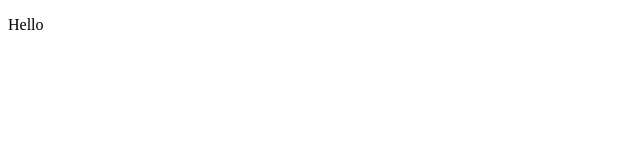
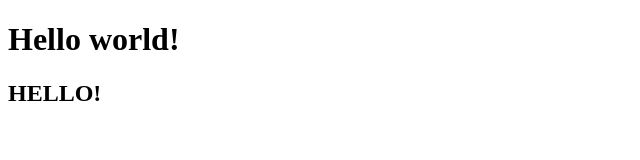
Before and after one commit to antnlk/U-project, a plain HTML site: page index.html in a window 1280 px wide. Shown: the whole page, without its empty margins (0-640 px from the left). Drawn offline with Linux system fonts and the light colour scheme.

Commit message:
index.html mod

```diff
--- a/index.html
+++ b/index.html
@@ -8,7 +8,8 @@
 </head>
 <body>
 
-    <p onclick="">Hello</p>
+    <h1>Hello world!</h1>
+    <h2>HELLO!</h2>
 
     <script src="js/script.js"></script>
 </body>
```
